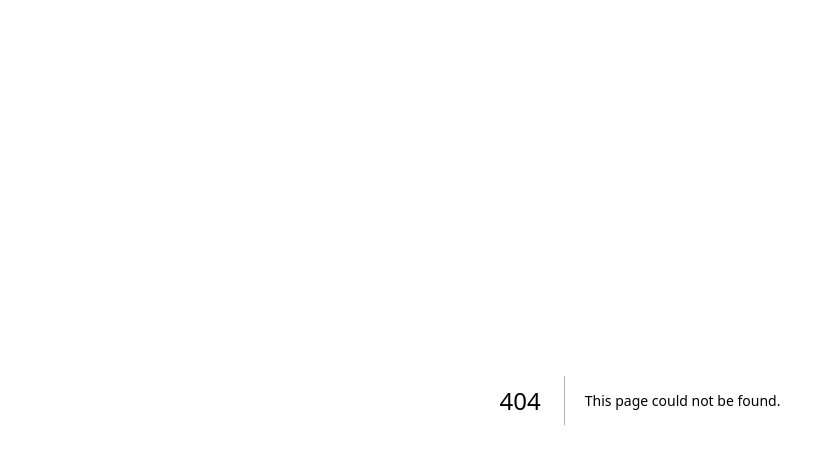
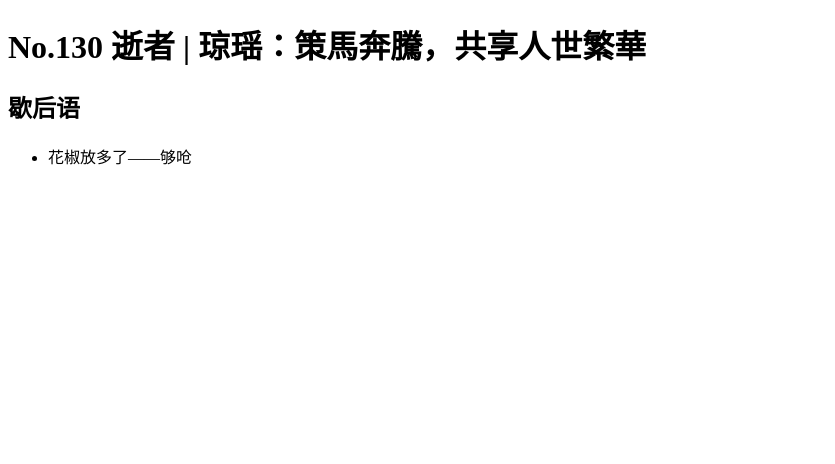
Before and after one commit to eddiehe99/bannatienet, a Next.js app: page /episodes/No.130 in a window 1280 px wide. Before the commit this address had no page. Shown: the top 464 px of the page, without its empty margins (0-835 px from the left). Built offline with nearby package versions, Linux system fonts and the light colour scheme.

Commit message:
feat: add episode No.130

```diff
--- /dev/null
+++ b/src/pages/episodes/No.130.mdx
@@ -0,0 +1,5 @@
+# No.130 逝者 | 琼瑶：策馬奔騰，共享人世繁華
+
+## 歇后语
+
+- 花椒放多了——够呛
--- a/src/pages/episodes/_meta.js
+++ b/src/pages/episodes/_meta.js
@@ -1,6 +1,7 @@
 /* eslint-disable prettier/prettier */
 /* eslint-disable import/no-anonymous-default-export */
 export default {
+    'No.130': '',
     'No.127': '',
     'No.126': '',
     'No.125': '',
```
